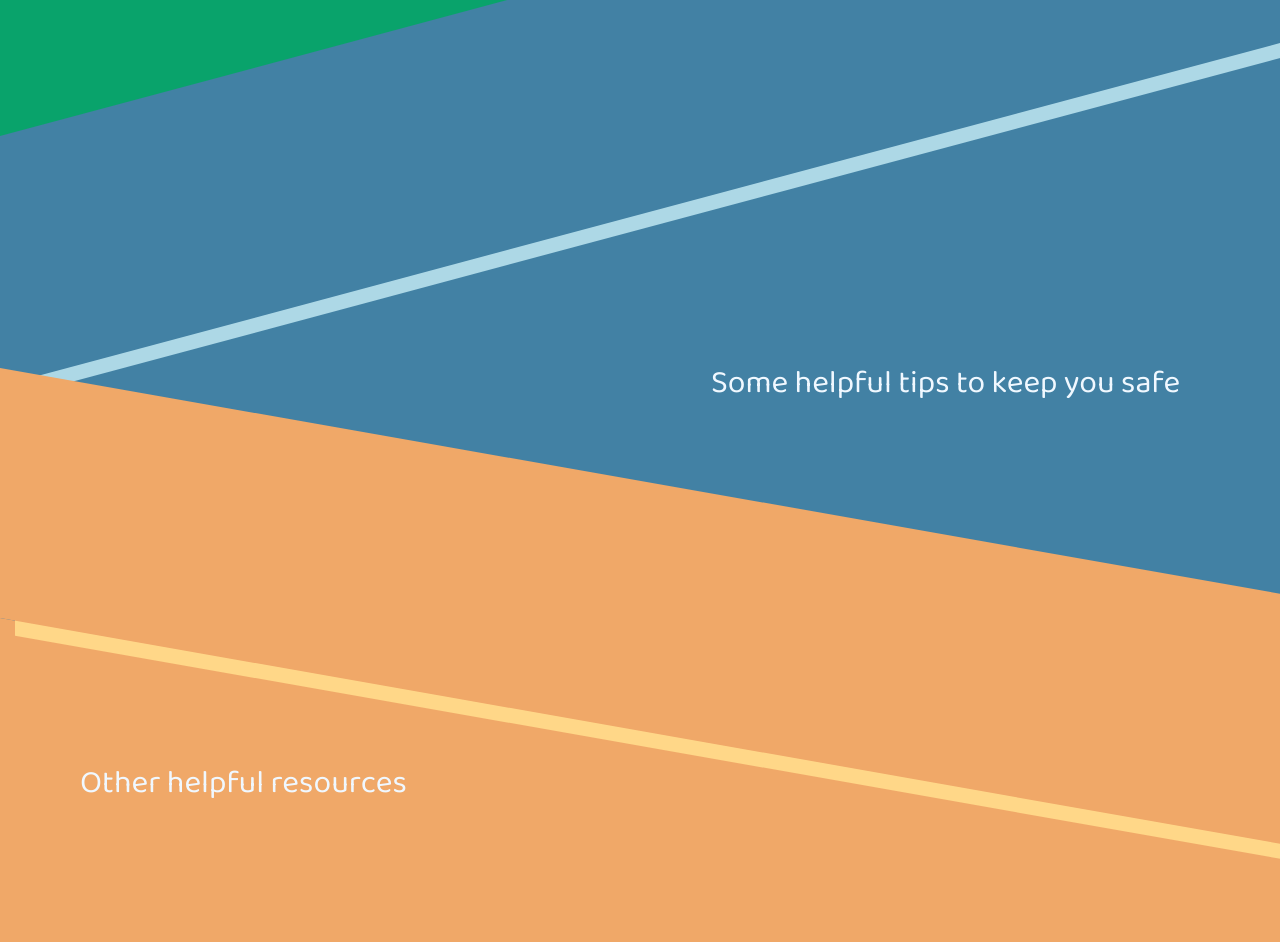
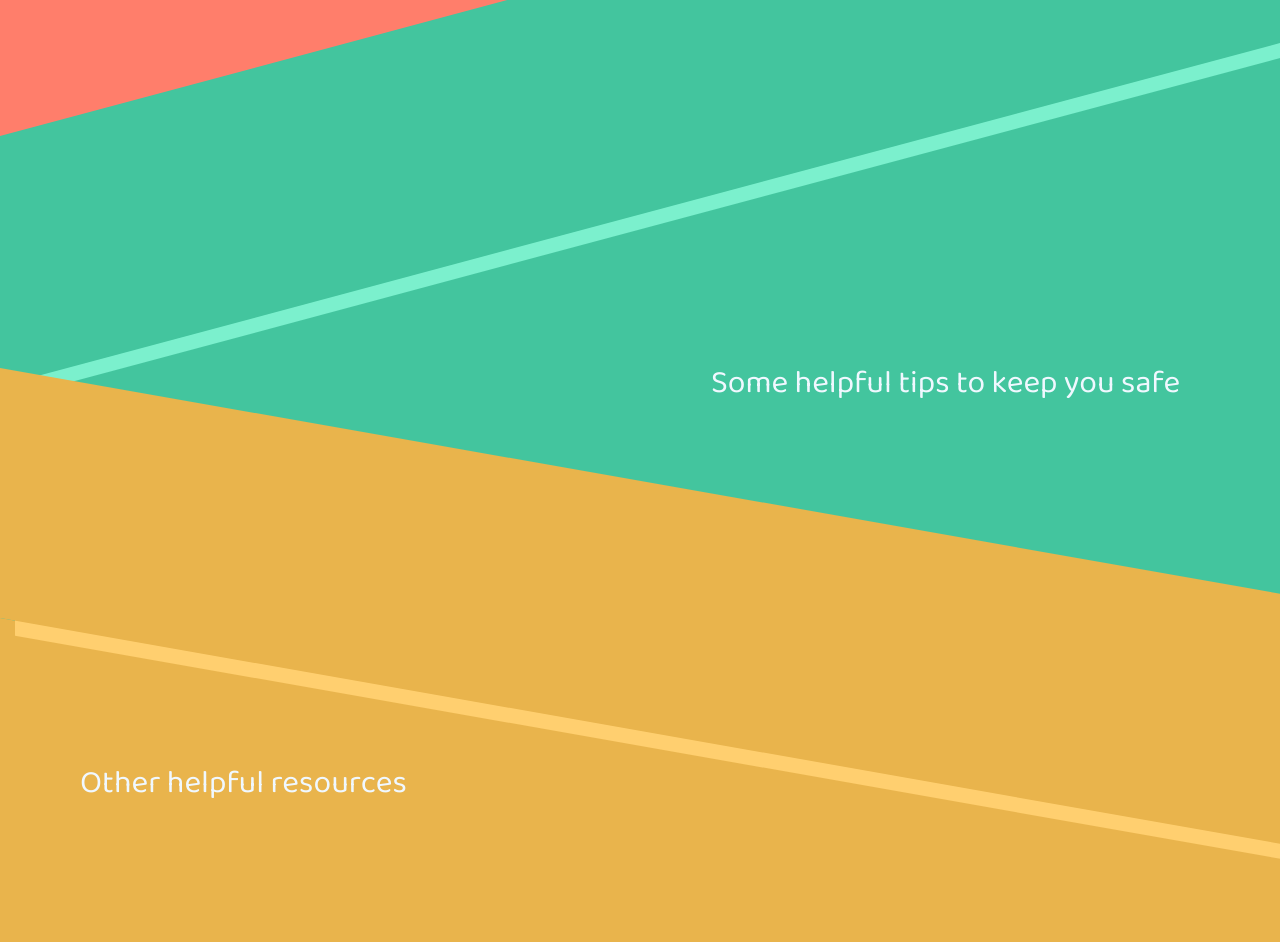
Before and after one commit to Ticktock101/Safety-on-the-Web, a plain HTML site: page index.html in a window 1280 px wide. Shown: the part 572-1514 px from the top of the page. Drawn offline with Linux system fonts and the light colour scheme.

Commit message:
fix colors on homepage and create new file for generate password

```diff
--- a/css/homepage.css
+++ b/css/homepage.css
@@ -1,16 +1,23 @@
 :root {
-    --blue: rgb(66, 129, 164);
+    --blue: #5CA4A9;
     --back-grey: #B0ab92;
-    --orange: rgb(240, 168, 104);
+    --orange: #E9B44C;
     --grey: grey;
     --white: aliceblue;
-    --green: rgb(9, 163, 107);
+    --green: #43C59E;
     --brownGrey: #574F2A;
     --pinkPurple: #6B4E71;
     --darkBlue: #1C3144;
-    --light-orange: #Ffd788;
-    --red: #Fc6868;
+    --light-orange: #FFCF6F;
+    --red: #FF7E6B;
+    --light-red: #FF9A8A;
     --yellow: #Faea7d;
+    --light-blue: #15B0B8;
+    --weird-green: #5C9072;
+    --light-green: #7BF0CD;
+    --light-purple: #FF9FE5;
+    --vanilla: #E4D6A7;
+    --purple: #B388EB;
 }
 
 a:link {
@@ -31,7 +38,7 @@ a:active {
 }
 
 body {
-    background-color: var(--yellow);
+    background-color: var(--vanilla);
     width: 100%;
     height: 100%;
 }
@@ -58,7 +65,7 @@ nav {
     bottom: 0;
     margin: 0;
     padding: 0;
-    background-color: darkcyan;
+    background-color: var(--blue);
     position: fixed;
     z-index: 20;
 }
@@ -126,7 +133,7 @@ main {
     position: relative;
     grid-area: password-generator;
     display: flex;
-    background-color: var(--green);
+    background-color: var(--red);
     z-index: -10;
     justify-content: flex-start;
 }
@@ -190,16 +197,16 @@ main {
     position: relative;
     width: 100%;
     height: 250px;
-    background-color: var(--green);
+    background-color: var(--red);
     z-index: 2;
     transform-origin: top left;
     transform: skewY(5deg);
-    box-shadow: 15px 15px lightgreen;
+    box-shadow: 15px 15px var(--light-red);
 }
 
 .blue-back {
     position: absolute;
-    background-color: var(--blue);
+    background-color: var(--green);
     top: 500px;
     height: 460px;
     width: 100%;
@@ -215,7 +222,7 @@ main {
     grid-area: tips;
     display: flex;
     justify-content: flex-end;
-    background-color: var(--blue);
+    background-color: var(--green);
     z-index: 1;
     top: -150px;
 }
@@ -236,12 +243,12 @@ main {
     position: relative;
     width: 100%;
     height: 250px;
-    background-color: var(--blue);
+    background-color: var(--green);
     top: -475px;
     z-index: 2;
     transform-origin: top right;
     transform: skewY(-15deg);
-    box-shadow: 15px 15px lightblue;
+    box-shadow: 15px 15px var(--light-green);
 }
 
 .third-divider {
@@ -297,7 +304,7 @@ footer {
     width: 100%;
     height: 150px;
     top: 1110px;
-    background-color: darkcyan;
+    background-color: var(--blue);
     color: var(--white);
     z-index: 10;
 }
```
Also changed, not shown: generate-password.html (added).
